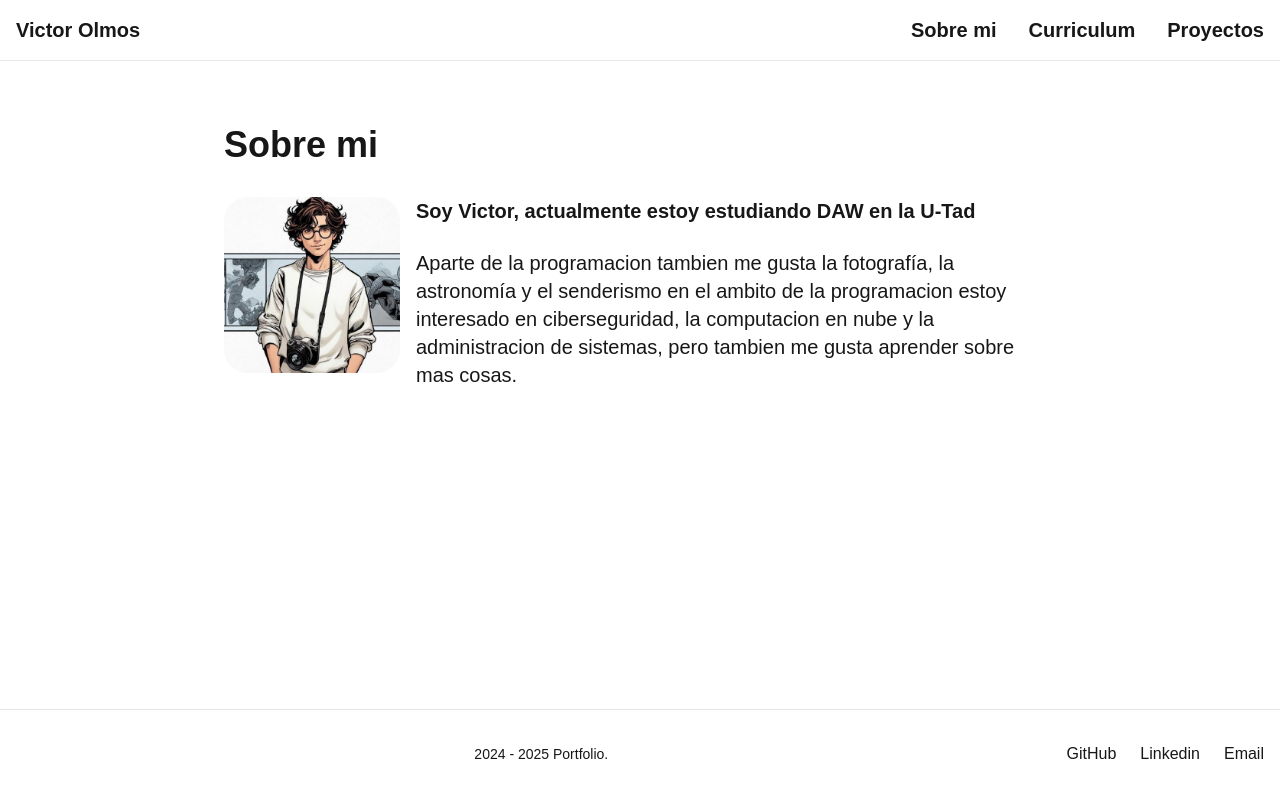
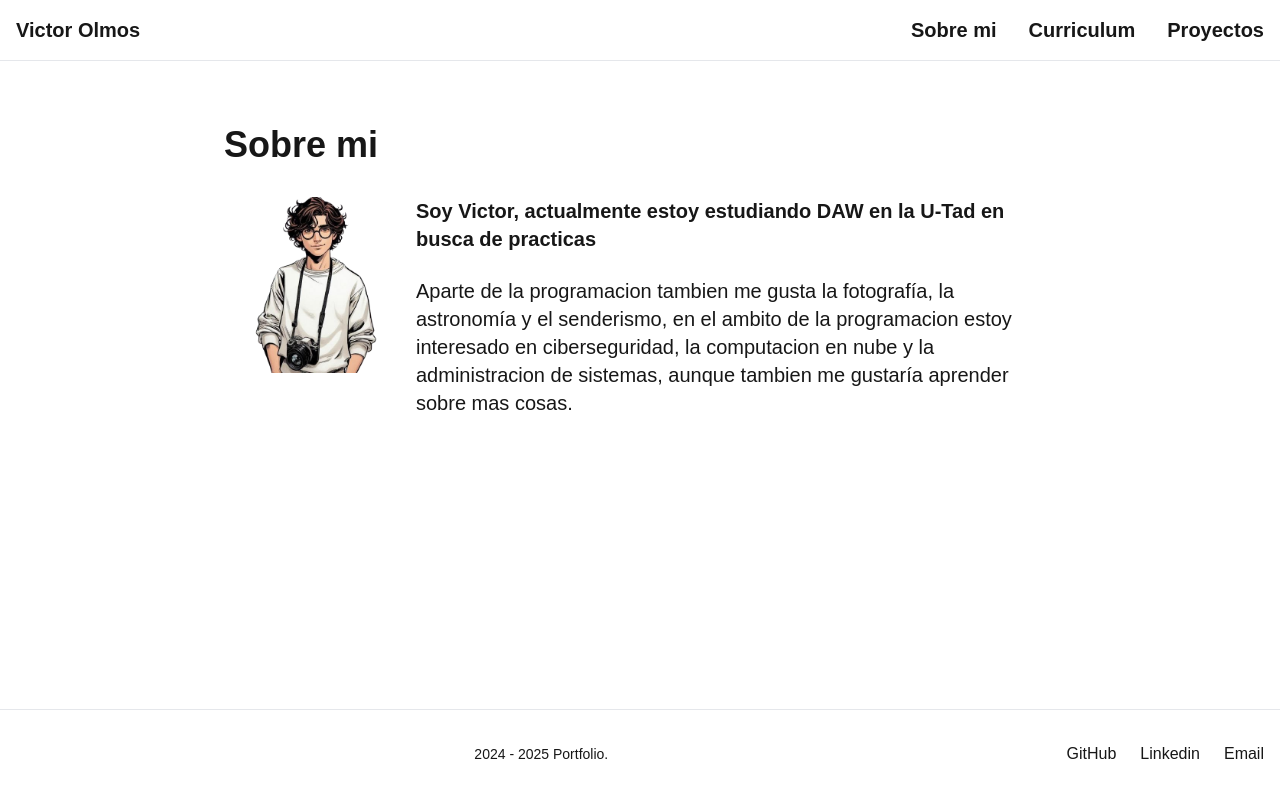
Before and after one commit to V0lms/portfolio-next-app, a Next.js app: page /pages/about in a window 1280 px wide. Built offline with nearby package versions, Linux system fonts and the light colour scheme.

Commit message:
minor changes

```diff
--- a/app/pages/about/page.tsx
+++ b/app/pages/about/page.tsx
@@ -6,7 +6,7 @@ export default function AboutPage() {
       <h1 className="text-4xl font-bold mb-8">Sobre mi</h1>
       <div className=" flex max-h-200px">
         <Image
-          src="/img/me.jpg"
+          src="/img/me.png"
           width={200}
           height={200}
           alt="Avatar"
@@ -14,10 +14,10 @@ export default function AboutPage() {
         />
         <div className="prose prose-lg dark:prose-invert">
         <p className="text-xl font-bold ml-4">
-          Soy Victor, actualmente estoy estudiando DAW en la U-Tad
+          Soy Victor, actualmente estoy estudiando DAW en la U-Tad en busca de practicas
         </p><br />
         <p className="text-xl ml-4">
-          Aparte de la programacion tambien me gusta la fotografía, la astronomía y el senderismo en el ambito de la programacion estoy interesado en ciberseguridad, la computacion en nube y la administracion de sistemas, pero tambien me gusta aprender sobre mas cosas.
+          Aparte de la programacion tambien me gusta la fotografía, la astronomía y el senderismo, en el ambito de la programacion estoy interesado en ciberseguridad, la computacion en nube y la administracion de sistemas, aunque tambien me gustaría aprender sobre mas cosas.
         </p>
       </div>
       </div>
```
Also changed, not shown: public/img/me.jpg (deleted), public/img/me.png (added).
